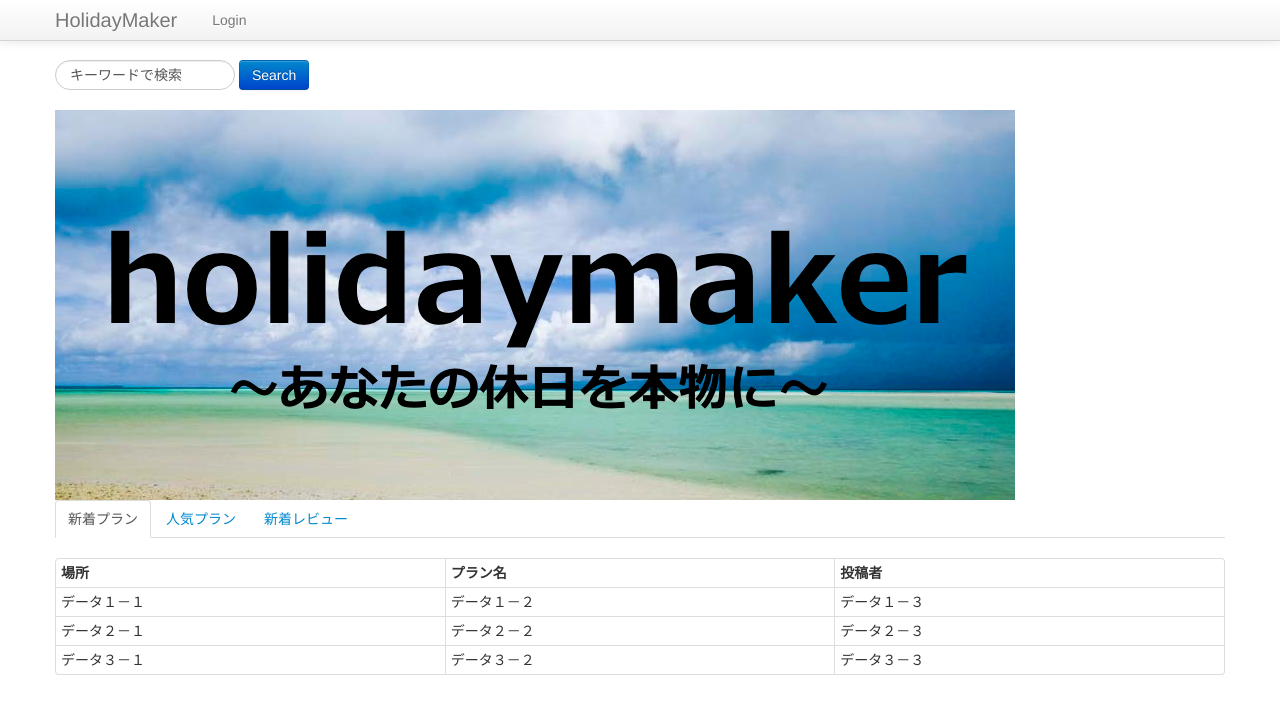
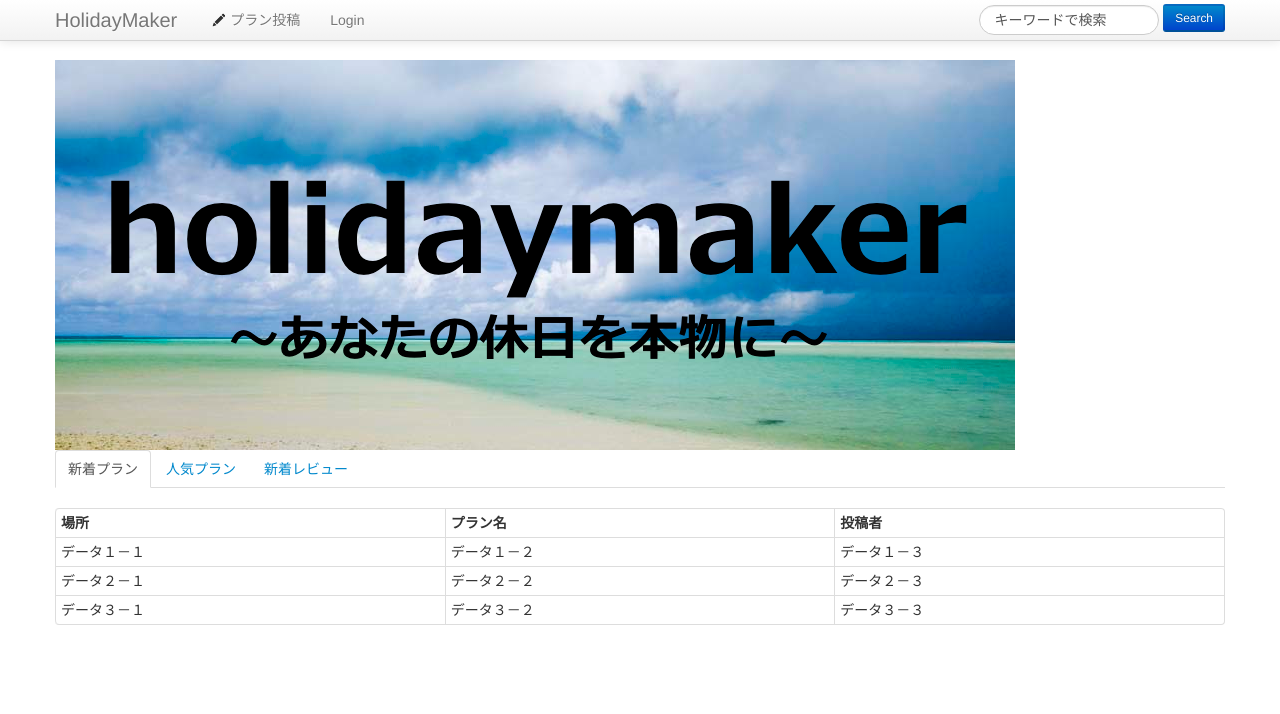
Before and after one commit to kurochan/holidaymaker, a CakePHP app: the page made by app/View/Tops/index.ctp in a window 1280 px wide. Shown: the top 714 px of the page. Run offline with PHP 8.4 and a stand-in for CakePHP, Linux system fonts and the light colour scheme; the template is opened without the code that fills it, so the values that code supplies are empty; some libraries are stand-ins or nearby versions.

Commit message:
navbarの修正 #8

```diff
--- a/app/View/Layouts/default.ctp
+++ b/app/View/Layouts/default.ctp
@@ -54,12 +54,25 @@
 				<a class="brand" href="./"><?php echo __('HolidayMaker'); ?></a>
 				<div class="nav-collapse">
 					<ul class="nav">
-                    <?php if($this->Session->read('login')) { ?>
+					<li<?php echo $this->name === 'Posts' ? ' class="active"' : '' ?>><a href="<?php echo $this->Html->url(array('controller' => 'Posts', 'action' => 'plan')) ?>"><i class="icon-pencil icon-black"></i>&nbsp;<?php echo __('プラン投稿') ?></a></li>
+					<!--<li><?php if($this->Session->read('login')) { ?>
+						<li<?php echo $this->name === 'Logins' ? ' class="active"' : '' ?>><a href="#"><i class="icon-user icon-black"></i>&nbsp;<?php echo $this->Session->read('user_name') ?>さん</a></li>
+						 <?php } else {?>
+						<li<?php echo $this->name === 'Logins' ? ' class="active"' : '' ?>><a href="/login?co=<?php echo $this->name ?>$$ac=<?php echo $this->action ?>"><i class="icon-home icon-black"></i>&nbsp;<?php echo __('ログイン') ?></a></li>
+						<?php }?>
+					</li>-->
+					<li><?php if($this->Session->read('login')) { ?>
                     <li><a href="#"><?php echo $this->Session->read('user_name') ?>さん</a></li>
                     <?php } else {?>
                     <li><a href="/login?co=<?php echo $this->name ?>$$ac=<?php echo $this->action ?>">Login</a></li>
                     <?php }?>
+					</li>
 					</ul>
+
+					<form class="navbar-form pull-right">
+            			<input type="text" class="input-medium search-query"  value="キーワードで検索">
+            			<button type="submit" class="btn-small btn-primary">Search</button>
+        			</form>
 				</div>
 			</div>
 		</div>
--- a/app/View/Tops/index.ctp
+++ b/app/View/Tops/index.ctp
@@ -1,12 +1,3 @@
-<div class="row">
-    <div class="span4">
-        <form class="form-search">
-            <input type="text" class="input-medium search-query"  value="キーワードで検索">
-            <button type="submit" class="btn btn-primary">Search</button>
-        </form>
-    </div>
-</div>
-
 <?php echo $this->Html->image('top.png'); ?>
 
 <div class="tabbable"> <!-- Only required for left/right tabs -->
```
